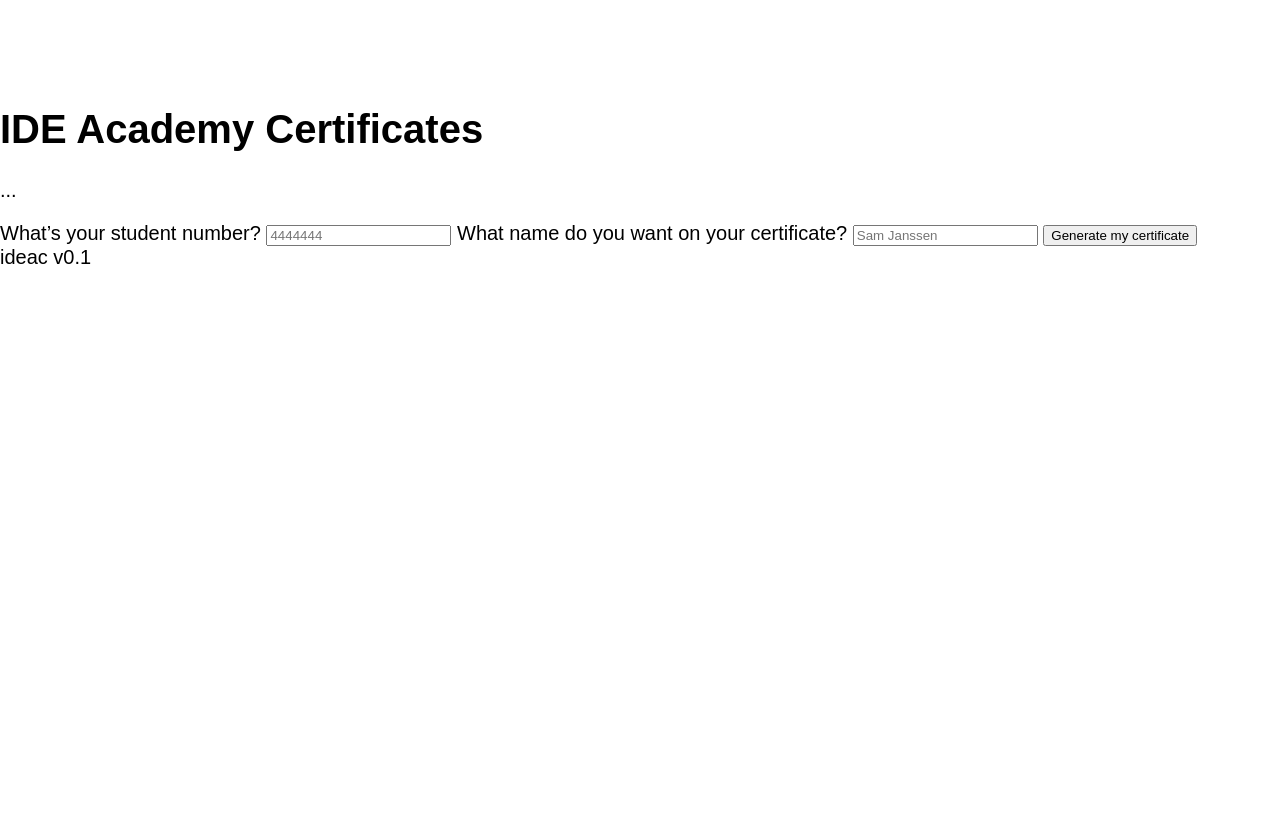
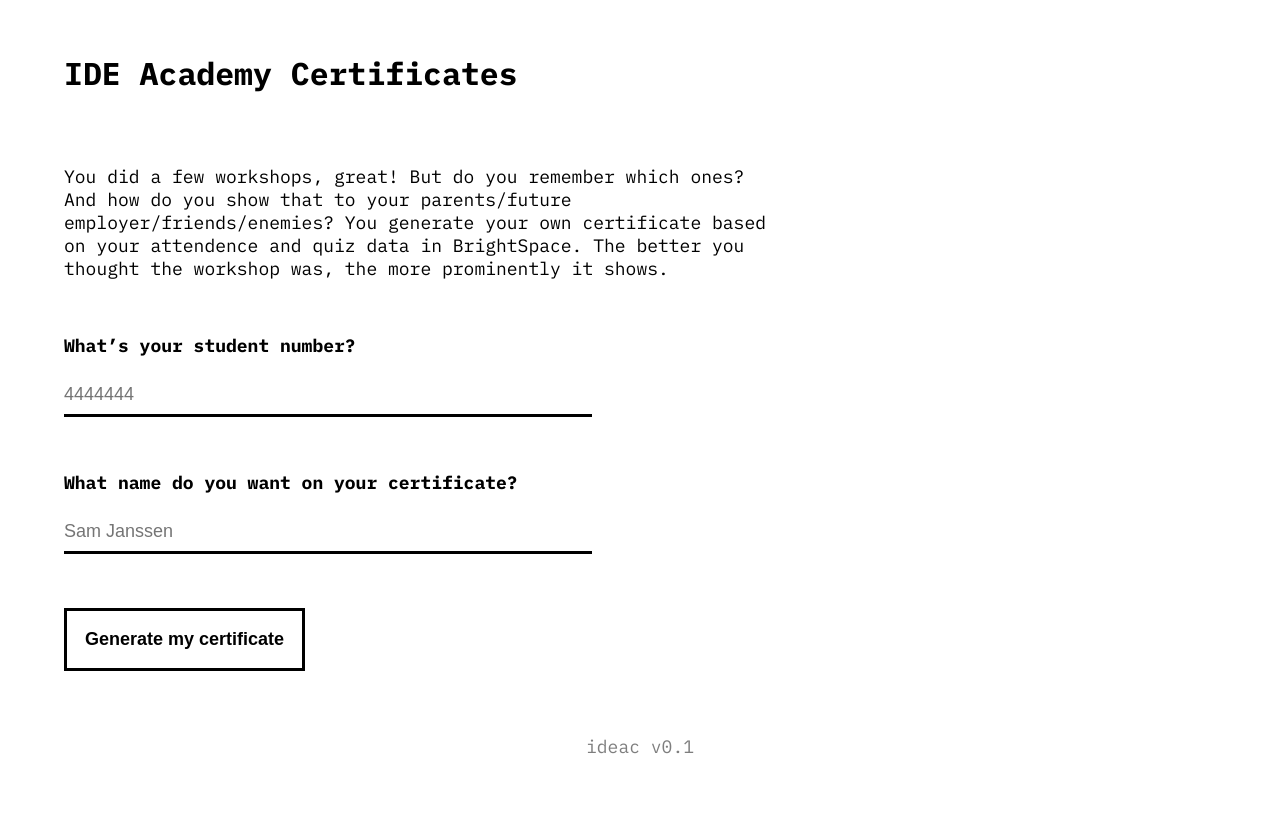
Before and after one commit to FMJansen/IDE-Academy-Certificates, a Flask app: page / in a window 1280 px wide. Before the commit the page ends 264 px from the top, so only its background shows below. Run offline with Flask 2, Linux system fonts and the light colour scheme; style sheets or scripts are compiled from the project's sources.

Commit message:
style frontend

```diff
--- a/app/templates/certificate.html
+++ b/app/templates/certificate.html
@@ -1,4 +1,7 @@
 <section class="certificate">
+
+  <link href="https://fonts.googleapis.com/css?family=EB+Garamond:400,400i,800,800i|Satisfy&display=swap" rel="stylesheet">
+
   <h2 class="certificate__title">
     IDE Academy Certificate
   </h2>
@@ -19,7 +22,7 @@
     {% for workshop in attendences %}
       <li class="workshop"
         {% if workshop.rating %}
-          style="--rating: {{ workshop.rating / 5 }}"
+          style="--rating: {{ workshop.rating / 5 - 0.1 }}"
         {% endif %}>
         <span class="workshop__name">
           {{ workshop.workshop_name }}</span>
--- a/app/templates/index.html
+++ b/app/templates/index.html
@@ -11,12 +11,13 @@
 
     <script src="/static/js/main.js" charset="utf-8" async></script>
     <link rel="stylesheet" href="/static/css/main.css">
+    <link href="https://fonts.googleapis.com/css?family=IBM+Plex+Mono:400,700&display=swap" rel="stylesheet">
 
   </head>
   <body>
 
     <header class="site-header">
-      <h1>IDE Academy Certificates</h1>
+      <h1 class="site-header__name">IDE Academy Certificates</h1>
     </header>
 
     <main>
@@ -24,24 +25,33 @@
       <section class="start">
 
         <p class="start__introduction">
-          ...
+          You did a few workshops, great! But do you remember which ones? And how do you show that to your parents/future employer/friends/enemies? You generate your own certificate based on your attendence and quiz data in BrightSpace. The better you thought the workshop was, the more prominently it shows.
         </p>
 
         <form class="start__questions"
           action="/certificate/" method="post"
           onsubmit="event.preventDefault(); getCertificate();">
 
+          <div class="start__status" id="form-status"></div>
+
+          <div class="start__field">
             <label for="student_number">
               What’s your student number?
-            <input type="text" name="student_number" placeholder="4444444">
+              <input type="text" class="start__input" required
+                name="student_number" placeholder="4444444">
             </label>
+          </div>
 
+          <div class="start__field">
             <label for="name">
               What name do you want on your certificate?
-            <input type="text" name="name" placeholder="Sam Janssen">
+              <input type="text" class="start__input" required
+                name="name" placeholder="Sam Janssen">
             </label>
+          </div>
 
-          <button type="submit" name="get_certificate">
+          <button type="submit" class="start__submit"
+            name="get_certificate">
             Generate my certificate
           </button>
 
--- a/frontend/src/js/main.js
+++ b/frontend/src/js/main.js
@@ -4,7 +4,11 @@ function getCertificate () {
     studentNumberEl = document.querySelectorAll('[name=student_number]')[0],
     studentNumber = studentNumberEl.value,
     nameEl = document.querySelectorAll('[name=name]')[0],
-    name = nameEl.value;
+    name = nameEl.value,
+    formStatus = document.getElementById('form-status'),
+    certContainer = document.getElementById('cert-container');
+
+  formStatus.innerHTML = "";
   xhr.open('GET', '/certificate/' + studentNumber + '/' + name);
   xhr.send(null);
 
@@ -13,7 +17,12 @@ function getCertificate () {
     var OK = 200; // status 200 is a successful return.
     if (xhr.readyState === DONE) {
       if (xhr.status === OK) {
-        document.getElementById('cert-container').innerHTML = xhr.response;
+        if (xhr.response === "404") {
+          formStatus.innerHTML = "seems like you didn’t attend any workshops yet, sorry";
+        } else {
+          certContainer.innerHTML = xhr.response;
+          certContainer.className += " show"
+        }
       } else {
         console.log('Error: ' + xhr.status);
       }
--- a/frontend/src/scss/base.scss
+++ b/frontend/src/scss/base.scss
@@ -23,7 +23,8 @@
 /*-------------------------------------*\
   Variables (colors and fonts)
 \*-------------------------------------*/
-$font: 'Arial', sans-serif;
+$font: 'IBM Plex Mono', monospace;
+$cert-font: 'EB Garamond', serif;
 $background--light: #fff;
 $accent: red;
 
@@ -53,15 +54,10 @@ body {
   -moz-osx-font-smoothing: grayscale;
   -webkit-font-smoothing: antialiased;
   margin: 0;
-  padding-top: 4em;
   word-wrap: break-word;
 
   @media (min-width: $brk--tablet) {
     font-size: 18px;
-  }
-
-  @media (min-width: $brk--desktop) {
-    font-size: 20px;
   }
 }
 
@@ -145,6 +141,14 @@ a {
   }
 }
 
+.site-header {
+  padding: 2.5vw 5vw;
+
+  &__name {
+    font-size: 1.75em;
+  }
+}
+
 
 
 
@@ -152,9 +156,129 @@ a {
 /*-------------------------------------*\
   Main
 \*-------------------------------------*/
+.start {
+  padding: 0 5vw;
+
+  &__introduction {
+    max-width: 44rem;
+  }
+
+  &__status {
+    background: #335;
+    color: white;
+    font-weight: bold;
+    margin: 1em 0;
+    padding: .5em 1em;
+
+    &:empty {
+      display: none;
+    }
+  }
+
+  &__field {
+    display: block;
+    font-weight: bold;
+    margin: 3em 0;
+    max-width: 33rem;
+    width: 100%;
+  }
+
+  &__input {
+    border: 0;
+    border-bottom: .2em solid black;
+    box-sizing: border-box;
+    display: block;
+    font-size: 1em;
+    margin: 1em 0;
+    padding: .5em 0;
+    width: 100%;
+
+    &:hover {
+      background: #eee;
+    }
+
+    &:focus {
+      border-color: blue;
+    }
+  }
+
+  &__submit {
+    background: none;
+    border: .2em solid black;
+    cursor: pointer;
+    font-size: 1em;
+    font-weight: bold;
+    padding: 1em;
+
+    &:hover,
+    &:focus {
+      background: blue;
+      color: white;
+    }
+  }
+}
+
+.cert-container {
+  background: #fff6eb;
+  bottom: -295vh;
+  left: 50vw;
+  max-width: 90vw;
+  overflow: scroll;
+  position: fixed;
+  top: 205vh;
+  transform: translateX(-50%);
+  transition: box-shadow 400ms ease-out,
+    top 400ms ease-out,
+    bottom 400ms ease-out;
+  width: 38em;
+  z-index: 2;
+
+  @media (min-width: $brk--tablet) {
+    font-size: 1.4vw;
+  }
+
+  &.show {
+    bottom: 5vh;
+    box-shadow: 0 1em 2em transparentize(black, .7),
+      0 0 0 50vw transparentize(black, .7);
+    top: 5vh;
+  }
+}
+
 .certificate {
-  border: 1px solid $accent;
-  padding: 2em;
+  font-family: $cert-font;
+  padding: 3em;
+  text-align: center;
+
+  &__title {
+    font-family: $cert-font;
+  }
+
+  &__text {
+    font-style: italic;
+  }
+
+  &__name {
+    color: #007;
+    font-family: 'Satisfy', display;
+    font-size: 3em;
+    font-weight: 800;
+    margin: .5em 0 0;
+  }
+
+  &__workshops {
+    list-style: none;
+    padding: 0;
+  }
+}
+
+.workshop {
+  margin: .5em 0;
+  opacity: var(--rating, 1);
+
+  &__name {
+    font-weight: bold;
+  }
 }
 
 
@@ -165,3 +289,8 @@ a {
 /*-------------------------------------*\
   Footer
 \*-------------------------------------*/
+.version {
+  opacity: .5;
+  padding: 5vw;
+  text-align: center;
+}
```
Lines whose indentation alone changed are shown as unchanged.
